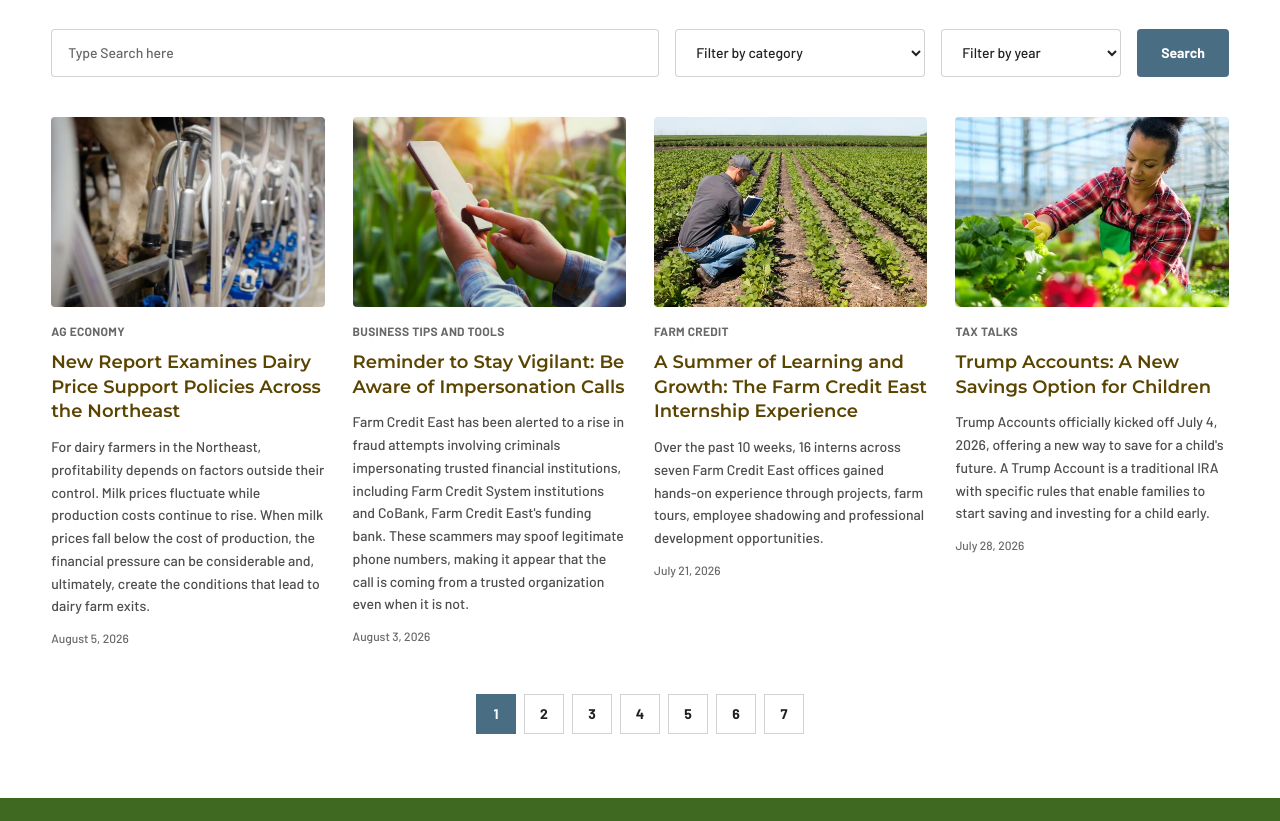
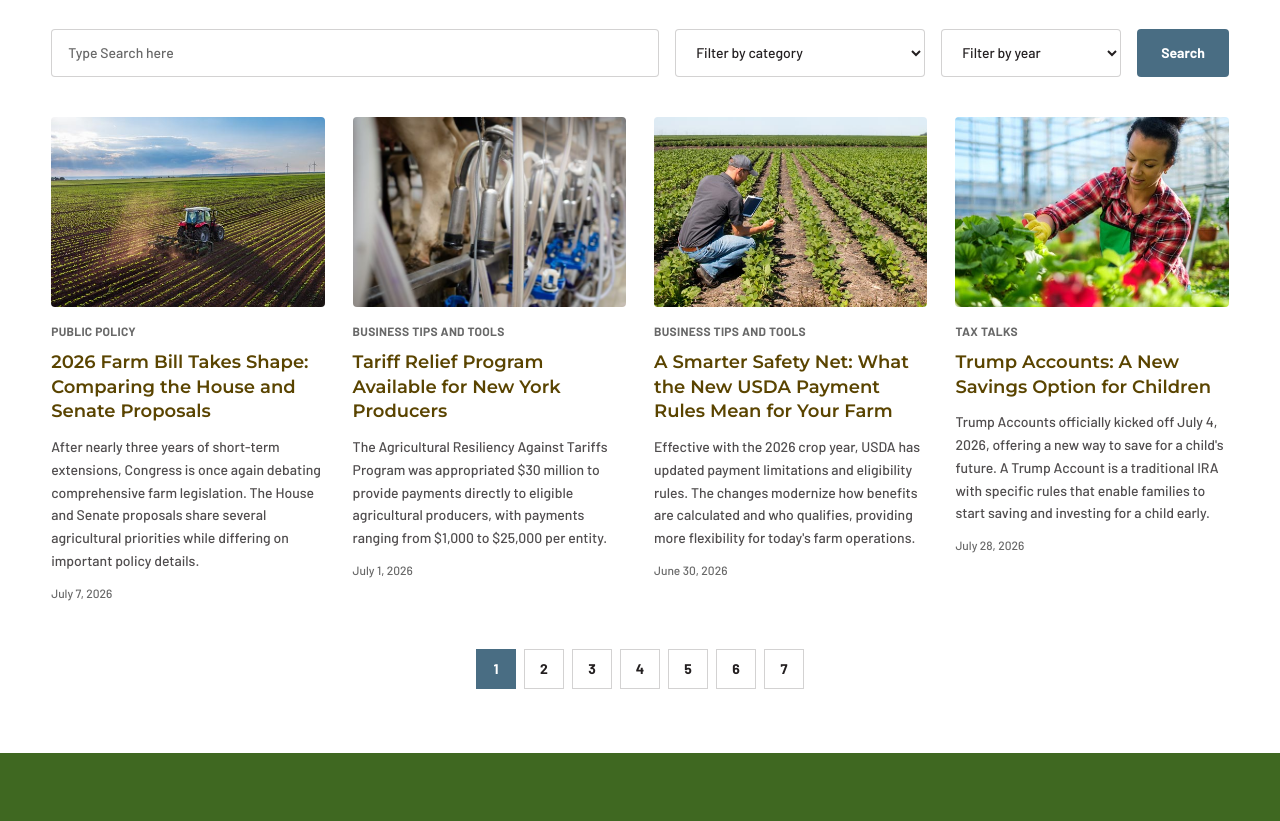
Before and after one commit to Jerryboie22/farm-funding, a Next.js app: page /resources/blog in a window 1280 px wide. Shown: the part 1744-2565 px from the top of the page. Built offline with nearby package versions, Linux system fonts and the light colour scheme.

Commit message:
Align homepage blog articles with live reference

```diff
--- a/app/resources/blog/current.ts
+++ b/app/resources/blog/current.ts
@@ -9,59 +9,113 @@ const CURRENT_FEATURED_ARTICLE: HarvestArticle = {
   image: "/images/homepage/Megan Clancy spotlight.jpg",
   excerpt:
     "Shifting dairy markets and late-day price updates are daily challenges for Dairy & Livestock Risk Management Senior Advisor Megan Clancy. Read on as Megan shares what a typical week looks like, why collaboration matters and how her work helps protect dairy farms across the Northeast for the long haul.",
-  sourceUrl: "https://www.farmcrediteast.com/en/resources/todays-harvest-Blog/260714EmployeeSpotlightRiskManagementAdvisor",
+  sourceUrl:
+    "https://www.farmcrediteast.com/en/resources/todays-harvest-Blog/260714EmployeeSpotlightRiskManagementAdvisor",
   sections: [
-    { heading: "The Big Picture", body: "Megan Clancy works at the intersection of changing dairy markets and the long-term sustainability of Northeast farms. Her work helps producers understand risk-management tools and turn market information into practical decisions." },
-    { heading: "Day-to-Day Decisions", body: "Her week combines market analysis, customer meetings, writing a weekly dairy market update and helping producers build risk-management strategies around their operations." },
-    { heading: "Collaboration is Key", body: "Working across departments helps loan officers, consultants and risk-management specialists provide customers with coordinated strategies that support long-term success." },
-    { heading: "Honing a Leadership Mindset", body: "Leadership development and involvement with young professionals have helped Megan grow beyond her job title while staying connected to agriculture and the next generation of industry leaders." },
+    {
+      heading: "The Big Picture",
+      body: "Megan Clancy works at the intersection of changing dairy markets and the long-term sustainability of Northeast farms. Her role combines market analysis, producer conversations and practical risk-management guidance.",
+    },
+    {
+      heading: "Day-to-Day Decisions",
+      body: "Her work includes following dairy markets, communicating timely updates and helping producers evaluate tools that can protect revenue from market volatility.",
+    },
+    {
+      heading: "Collaboration is Key",
+      body: "The article highlights collaboration across Farm Credit East and with producers as an important part of turning market information into useful decisions for farm businesses.",
+    },
+    {
+      heading: "Risk Management for the Long Haul",
+      body: "Megan's work supports dairy and livestock producers as they plan around changing markets and make decisions intended to strengthen the long-term resilience of their operations.",
+    },
   ],
 };
 
 export const CURRENT_REFERENCE_ARTICLES: HarvestArticle[] = [
   {
-    slug: "260805DairyPriceSupportPolicies",
-    title: "New Report Examines Dairy Price Support Policies Across the Northeast",
-    category: "Ag Economy",
-    date: "August 5, 2026",
-    author: "Farm Credit East Knowledge Exchange",
-    image: "/images/homepage/Dairy cows milking.jpg",
-    excerpt: "For dairy farmers in the Northeast, profitability depends on factors outside their control. Milk prices fluctuate while production costs continue to rise. When milk prices fall below the cost of production, the financial pressure can be considerable and, ultimately, create the conditions that lead to dairy farm exits.",
-    sourceUrl: "https://www.farmcrediteast.com/en/resources/todays-harvest-Blog",
+    slug: "260707_2026FarmBillTakesShape",
+    title: "2026 Farm Bill Takes Shape: Comparing the House and Senate Proposals",
+    category: "Public Policy",
+    date: "July 7, 2026",
+    author: "Danielle Cummins",
+    image: "/images/homepage/capacity-to-serve-your-needs.jpg",
+    excerpt:
+      "After nearly three years of short-term extensions, Congress is once again debating comprehensive farm legislation. The House and Senate proposals share several agricultural priorities while differing on important policy details.",
+    sourceUrl:
+      "https://www.farmcrediteast.com/en/resources/todays-harvest-Blog/260707_2026FarmBillTakesShape",
     sections: [
-      { heading: "The policy challenge", body: "Dairy profitability can be heavily influenced by milk-price cycles, production costs and policy decisions. The report examines the tools available to support producers when market prices do not cover the cost of production." },
-      { heading: "What the report examines", body: "The analysis reviews dairy price-support approaches across Massachusetts, Maine and Connecticut and considers how policy design can affect producers, markets and long-term industry stability." },
-      { heading: "What producers should watch", body: "Producers should continue to monitor milk markets, input costs and policy developments while building financial plans that account for periods of margin compression." },
+      {
+        heading: "Commodity Programs",
+        body: "Both proposals would strengthen elements of the farm safety net, including reference prices, marketing assistance loan rates, ARC benchmark calculations, dairy support and disaster assistance.",
+      },
+      {
+        heading: "Conservation",
+        body: "The proposals would provide longer-term funding for major USDA conservation programs while taking different approaches to implementation and conservation priorities.",
+      },
+      {
+        heading: "Credit Programs",
+        body: "Credit provisions are among the areas with comparatively broad agreement, with both proposals addressing updates important to agricultural producers and the Farm Credit System.",
+      },
+      {
+        heading: "Looking Ahead",
+        body: "The House and Senate proposals still have meaningful differences, so producers should continue watching the legislative process as negotiations move toward a final agreement.",
+      },
     ],
   },
   {
-    slug: "260803ImpersonationCalls",
-    title: "Reminder to Stay Vigilant: Be Aware of Impersonation Calls",
+    slug: "260701TariffReliefProgramNYProducers",
+    title: "Tariff Relief Program Available for New York Producers",
     category: "Business Tips and Tools",
-    date: "August 3, 2026",
-    author: "Farm Credit East",
-    image: "/images/resources/farmer-smartphone.jpg",
-    excerpt: "Farm Credit East has been alerted to a rise in fraud attempts involving criminals impersonating trusted financial institutions, including Farm Credit System institutions and CoBank, Farm Credit East's funding bank. These scammers may spoof legitimate phone numbers, making it appear that the call is coming from a trusted organization even when it is not.",
-    sourceUrl: "https://www.farmcrediteast.com/en/",
+    date: "July 1, 2026",
+    author: "Dario Arezzo",
+    image: "/images/homepage/Dairy cows milking.jpg",
+    excerpt:
+      "The Agricultural Resiliency Against Tariffs Program was appropriated $30 million to provide payments directly to eligible agricultural producers, with payments ranging from $1,000 to $25,000 per entity.",
+    sourceUrl:
+      "https://www.farmcrediteast.com/en/resources/todays-harvest-Blog/260701TariffReliefProgramNYProducers",
     sections: [
-      { heading: "Be cautious with unexpected calls", body: "Scammers may spoof legitimate phone numbers so that an incoming call appears to come from a trusted financial institution. An unfamiliar request should never be treated as legitimate simply because the caller ID looks familiar." },
-      { heading: "Verify before acting", body: "If a caller requests sensitive information, payment or an urgent account change, end the call and independently contact the organization using a trusted telephone number or official website." },
-      { heading: "Protect your information", body: "Do not provide passwords, security codes or other sensitive information to an unexpected caller. When in doubt, pause and verify the request through an independent channel." },
+      {
+        heading: "Determining Product Eligibility",
+        body: "Eligible agricultural products include milk, livestock and livestock products, specialty crops and aquaculture. Producers should confirm that the products they produce meet the program's requirements.",
+      },
+      {
+        heading: "Application Timing",
+        body: "The reference article emphasizes that timing matters because the program has an application period and producers need to complete the required process before the deadline.",
+      },
+      {
+        heading: "Who Should Review the Program",
+        body: "New York agricultural producers affected by tariff-related costs should review the program requirements and determine whether their operation and products qualify.",
+      },
     ],
   },
   {
-    slug: "260721FarmCreditEastInternshipExperience",
-    title: "A Summer of Learning and Growth: The Farm Credit East Internship Experience",
-    category: "Farm Credit",
-    date: "July 21, 2026",
-    author: "Isabella Esposito",
+    slug: "260630NewUSDAPaymentRulesForYourFarm",
+    title: "A Smarter Safety Net: What the New USDA Payment Rules Mean for Your Farm",
+    category: "Business Tips and Tools",
+    date: "June 30, 2026",
+    author: "Marty Knapp, CPA",
     image: "/images/homepage/deep-agricultural-expertise_adobestock_123652875.jpg",
-    excerpt: "Over the past 10 weeks, 16 interns across seven Farm Credit East offices gained hands-on experience through projects, farm tours, employee shadowing and professional development opportunities.",
-    sourceUrl: "https://www.farmcrediteast.com/en/resources/todays-harvest-Blog",
+    excerpt:
+      "Effective with the 2026 crop year, USDA has updated payment limitations and eligibility rules. The changes modernize how benefits are calculated and who qualifies, providing more flexibility for today's farm operations.",
+    sourceUrl:
+      "https://www.farmcrediteast.com/resources/todays-harvest-Blog/260630NewUSDAPaymentRulesForYourFarm",
     sections: [
-      { heading: "Learning through experience", body: "The internship experience gives students an opportunity to see how agricultural finance works in practice through projects, farm visits and employee shadowing." },
-      { heading: "Across the region", body: "Sixteen interns worked across seven Farm Credit East offices, gaining exposure to different customers, agricultural industries and professional roles." },
-      { heading: "Building the next generation", body: "Hands-on learning and professional development help students understand career opportunities in agriculture, finance, accounting, communications and related fields." },
+      {
+        heading: "What's Changing?",
+        body: "The new rules change how certain pass-through entities are treated, tie eligibility more closely to individual owners and revise payment-limit and actively-engaged requirements.",
+      },
+      {
+        heading: "How These Changes Could Impact Your Operation",
+        body: "Multi-owner operations may have access to multiple qualified-owner limits, while producers should reassess ownership structure, eligibility and the interaction between farm program rules and tax planning.",
+      },
+      {
+        heading: "Important Filing Deadline",
+        body: "The reference article advises entities to review their information and complete the new Form 902E by September 15, 2026.",
+      },
+      {
+        heading: "Next Steps",
+        body: "Producers should coordinate their tax, financial and crop-insurance advisors before making structural changes and should keep their eligibility and income calculations current.",
+      },
     ],
   },
 ];
@@ -75,11 +129,22 @@ export const LATEST_TAX_TALK: HarvestArticle = {
   date: "June 4, 2026",
   author: "Austin Weaver",
   image: "/images/resources/Logger-Calculating.jpg",
-  excerpt: "Following three-months of delays, the New York State legislature has passed the Fiscal Year 2026-2027 (FY 26-27) budget. The final budget, signed into law by Gov. Kathy Hochul, includes many provisions relevant to our farm and agribusiness customers. The following are a few highlights of the recently passed legislation.",
-  sourceUrl: "https://www.farmcrediteast.com/en/resources/todays-harvest-Blog/260604FarmHighlightsNYSBudget",
+  excerpt:
+    "Following three months of delays, the New York State legislature passed the Fiscal Year 2026-2027 budget. The final legislation includes several provisions relevant to farm and agribusiness customers.",
+  sourceUrl:
+    "https://www.farmcrediteast.com/en/resources/todays-harvest-Blog/260604FarmHighlightsNYSBudget",
   sections: [
-    { heading: "Extension of Refundable Investment Tax Credit for Farmers", body: "The FY 26-27 budget extends New York's refundable investment tax credit for eligible farmers, keeping the benefit available for a longer planning horizon." },
-    { heading: "Standardization of Eligible Farmer Definition", body: "The budget establishes a single eligible-farmer definition for several New York agricultural tax credits, helping standardize the eligibility test across programs." },
-    { heading: "$30 Million Tariff Relief Fund", body: "The budget also establishes funding for direct tariff relief intended to help New York farmers offset increased costs for fertilizer, equipment and supplies." },
+    {
+      heading: "Refundable Investment Tax Credit",
+      body: "The budget extends New York's refundable investment tax credit for eligible farmers, continuing an important planning consideration for qualifying agricultural investments.",
+    },
+    {
+      heading: "Eligible Farmer Definition",
+      body: "The legislation standardizes the eligible-farmer definition used for several agricultural tax credits, creating a more consistent eligibility framework.",
+    },
+    {
+      heading: "Tariff Relief",
+      body: "The budget includes funding for agricultural tariff relief intended to help New York producers offset certain increased costs.",
+    },
   ],
 };
```
